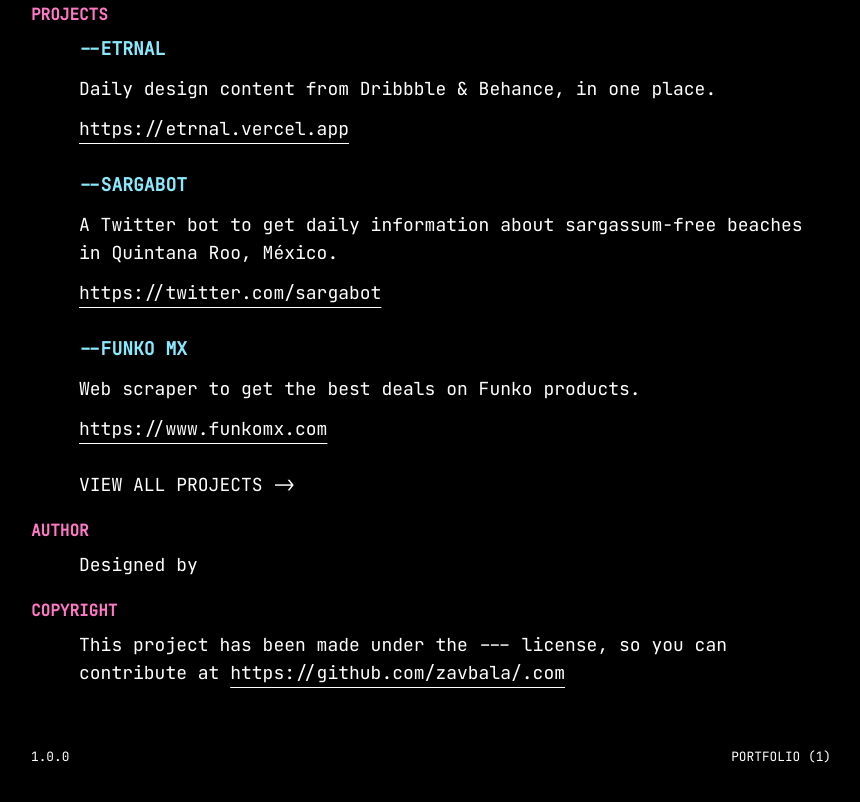
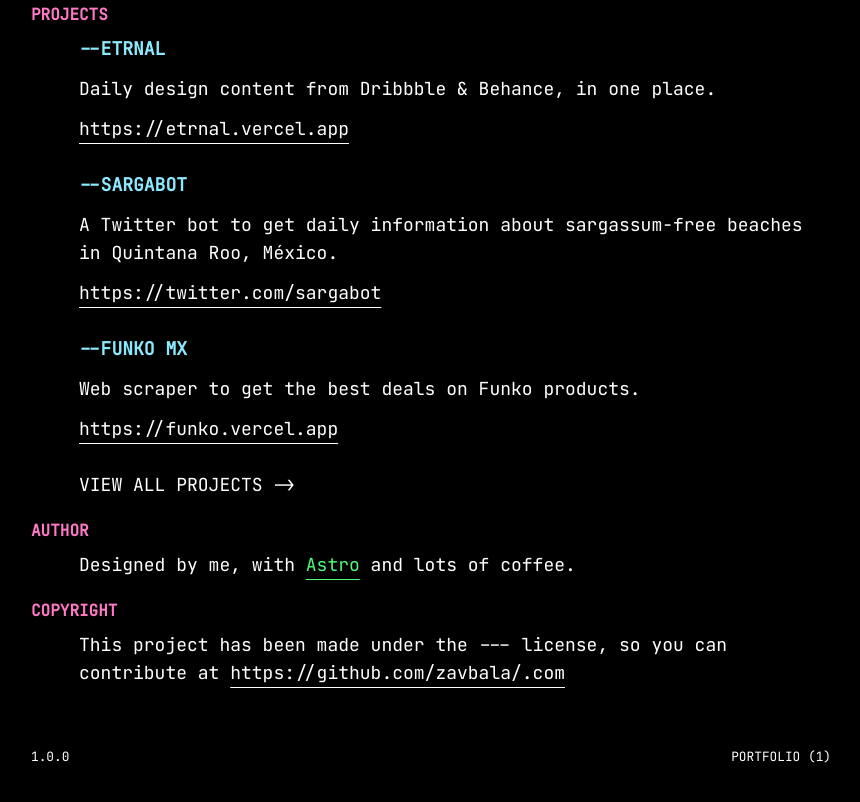
Before and after one commit to zavbala/.com, an Astro site: page / in a window 1280 px wide. Shown: the part 765-1567 px from the top of the page, without its empty margins (209-1069 px from the left). Built offline with nearby package versions, Linux system fonts and the light colour scheme; Astro itself is replaced by a stand-in of ours.

Commit message:
fix: Astro Paths

```diff
--- a/data/Projects.json
+++ b/data/Projects.json
@@ -12,6 +12,6 @@
   {
     "title": "funko mx",
     "about": "Web scraper to get the best deals on Funko products.",
-    "ref": "https://www.funkomx.com"
+    "ref": "https://funko.vercel.app"
   }
 ]
--- a/src/pages/index.astro
+++ b/src/pages/index.astro
@@ -1,10 +1,10 @@
 ---
+import Command from '@/components/Command.astro';
+import Card from '@/components/Details.astro';
+import Link from '@/components/Link.astro';
+import Section from '@/components/Section.astro';
+import Layout from '@/layouts/Layout.astro';
 import MyStuff from 'data/Projects.json';
-import Command from 'src/components/Command.astro';
-import Card from 'src/components/Details.astro';
-import Link from 'src/components/Link.astro';
-import Section from 'src/components/Section.astro';
-import Layout from 'src/layouts/Layout.astro';
 import { CONTAINER, SOCIAL } from 'src/lib/constant';
 ---
 
@@ -65,14 +65,13 @@
   </Section>
 
   <Section title="author">
-    Designed by
+    Designed by me, with
     <a
       target="_blank"
       class="underline text-green underline-offset-8"
-      href={`mailto:${import.meta.env.PUBLIC_EMAIL}`}
+      href={`https://astro.build/`}>Astro</a
     >
-      {import.meta.env.PUBLIC_EMAIL}
-    </a>
+    and lots of coffee.
   </Section>
 
   <Section title="copyright">
--- a/tsconfig.json
+++ b/tsconfig.json
@@ -8,6 +8,10 @@
     "noEmit": true,
     "strict": true,
     "importsNotUsedAsValues": "error",
-    "baseUrl": "."
+    "baseUrl": ".",
+    "paths": {
+      "@/components/*": ["src/components/*"],
+      "@/layouts/*": ["src/layouts/*"]
+    }
   }
 }
```
Also changed, not shown: package.json (+11 -11 lines), src/layouts/Layout.astro (+6 -1 lines), data/Archive.json (line endings or trailing spaces), pnpm-lock.yaml, public/favicon.ico (deleted).
